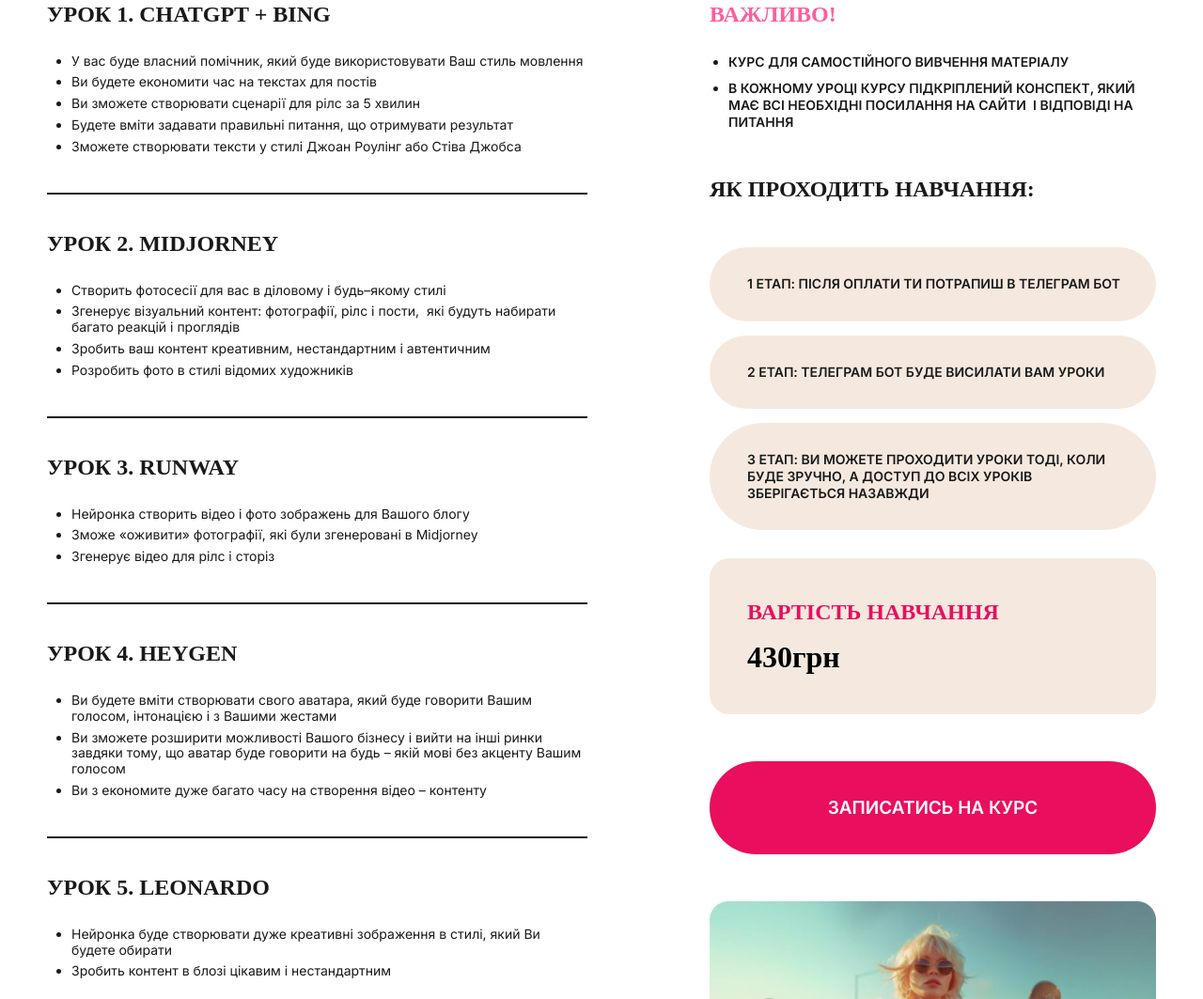
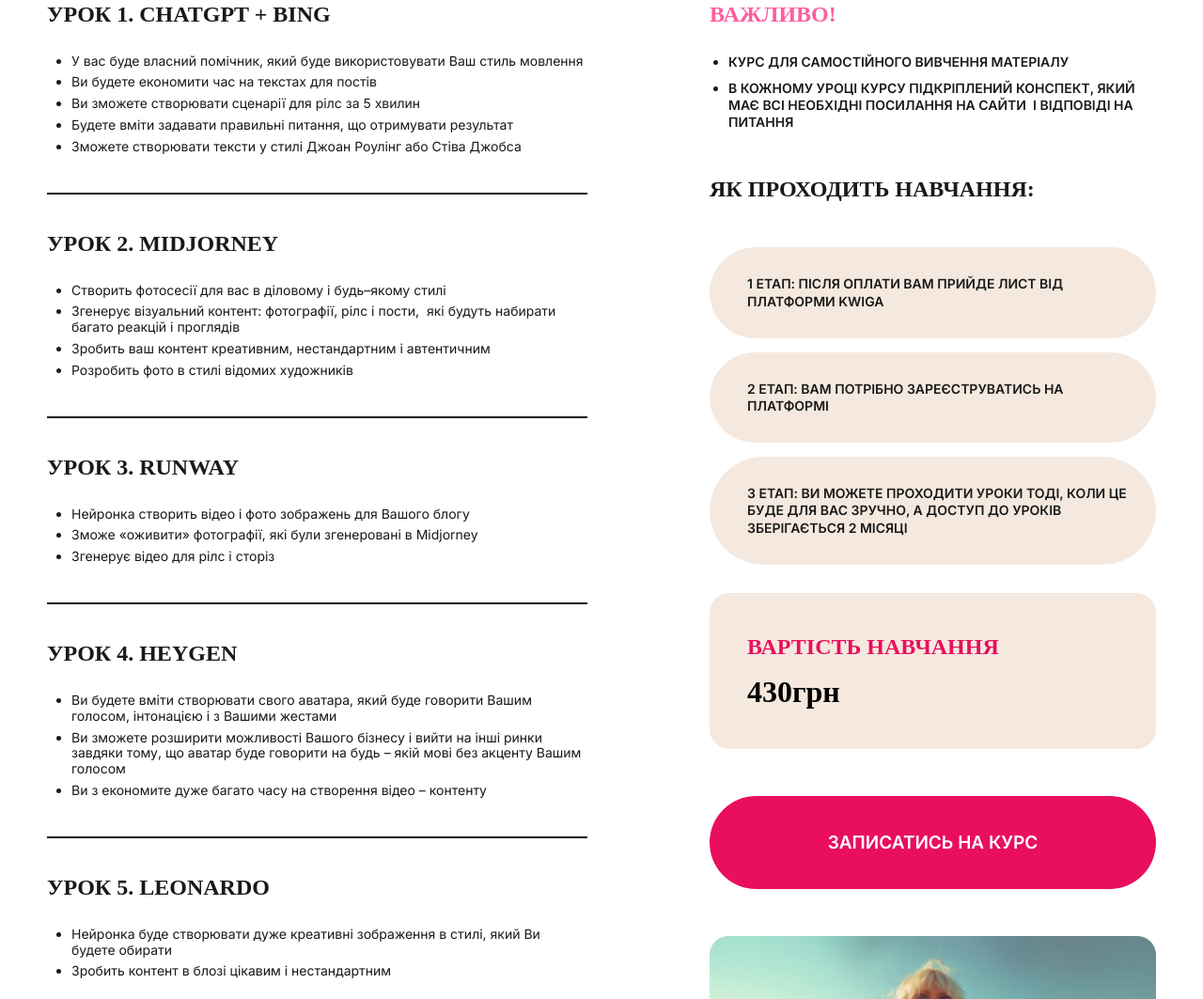
Before and after one commit to RomanIsaiev/work-website-20, a website built with Vite: page ai-networks.html in a window 1280 px wide. Shown: the part 1055-2118 px from the top of the page at 94% size. Built offline with nearby package versions, Linux system fonts and the light colour scheme; a script that the page names is missing; a web font is replaced by a local one.

Commit message:
update steps ai networks

```diff
--- a/ai-networks.html
+++ b/ai-networks.html
@@ -235,14 +235,14 @@
             <h2 class="study-title">ЯК ПРОХОДИТЬ НАВЧАННЯ:</h2>
             <ul class="study-list list">
               <li class="list-item">
-                1 Етап: після оплати ти потрапиш в телеграм бот
+                1 етап: Після оплати вам прийде лист від платформи Kwiga
               </li>
               <li class="list-item">
-                2 Етап: телеграм бот буде висилати вам уроки
+                2 етап: вам потрібно зареєструватись на платформі
               </li>
               <li class="list-item">
-                3 Етап: ви можете проходити уроки тоді, коли буде зручно, а
-                доступ до всіх уроків зберігається назавжди
+                3 етап: ви можете проходити уроки тоді, коли це буде для вас
+                зручно, а доступ до уроків зберігається 2 місяці
               </li>
             </ul>
             <div class="wrapper" id="form">
```
